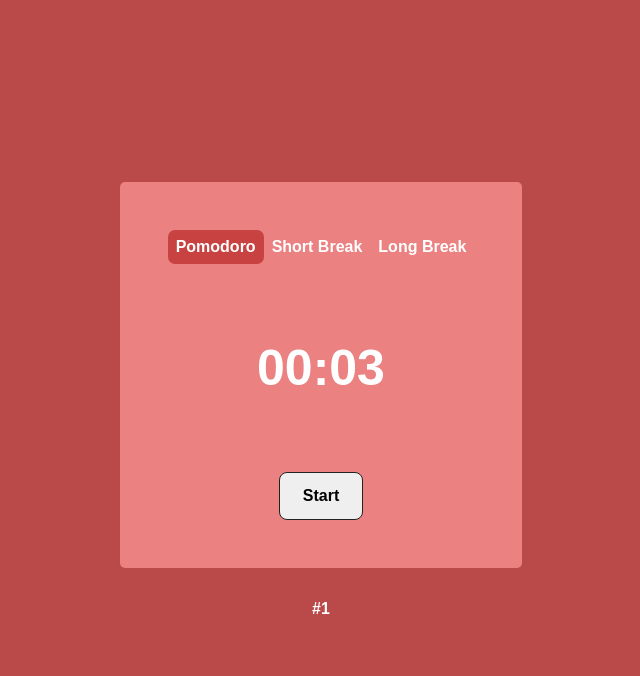
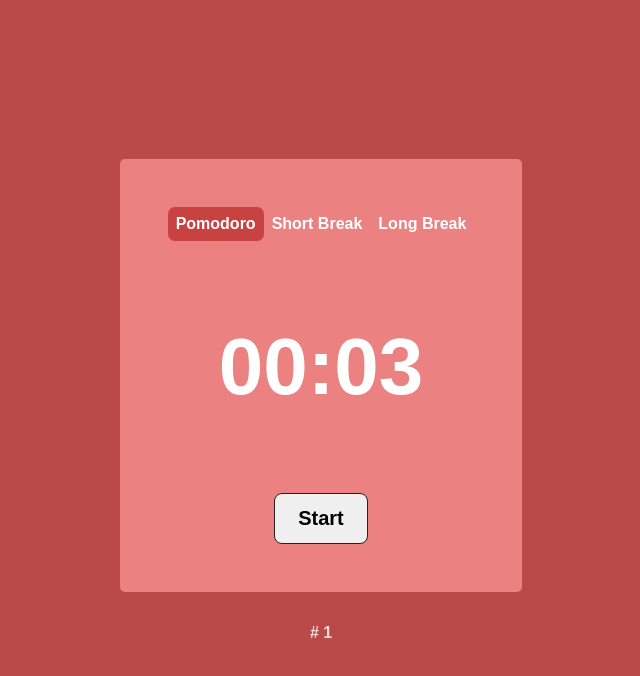
Before and after one commit to tobias0511/Pomodoro_Timer, a React (Vite) app in the folder pomodoro_timer/: page / in a window 1280 px wide. Shown: the top 676 px of the page, without its empty margins (319-959 px from the left). Built offline with nearby package versions, Linux system fonts and the light colour scheme.

Commit message:
transitions for smoother color change between pomodoro / shortBreak / longBreak

```diff
--- a/pomodoro_timer/src/App.css
+++ b/pomodoro_timer/src/App.css
@@ -6,6 +6,9 @@
   color: white;
 }
 
+:root{
+  --transition: background-color ease 0.4s;
+}
 
 .timerContainer.pomodoro{
   --main-color:rgb(186, 73, 73);
@@ -25,17 +28,6 @@
   --navbar-color:rgb(9, 122, 83);
 }
 
-/* .pomodoroContainer {
-  background-color: var(--main-color);
-  height: 100vh;
-  display: flex;
-  align-items: center;
-  justify-content: center;
-} */
-/*
-.active{
-  background-color: var(--navbar-color)
-} */
 .timerContainer{
   display: flex;
   flex-direction: column;
@@ -43,6 +35,7 @@
   justify-content: center;
   background-color: var(--main-color);
   height: 100vh;
+  transition: var(--transition);
 }
 
 .timerWrapper {
@@ -53,6 +46,7 @@
   background-color: var(--secondary-color);
   padding: 3em;
   border-radius: 5px;
+  transition: var(--transition)
 }
 
 
@@ -83,17 +77,24 @@
 }
 .timerNavContainer ul li.pomodoro{
   background-color: var(--navbar-color);
+  /* transition: background-color ease 0.4s; */
+  transition: var(--transition);
 }
 
 .timerNavContainer ul li.shortBreak{
   background-color: var(--navbar-color);
+  /* transition: background-color ease 0.4s; */
+  transition: var(--transition);
 }
 
 .timerNavContainer ul li.longBreak{
   background-color: var(--navbar-color);
+  /* transition: background-color ease 0.4s; */
+  transition: var(--transition);
 }
 .roundNumber{
   margin-top: 2em;
+  color: rgb(245, 216, 216)
 }
 
 .startButton{
@@ -103,23 +104,15 @@
   font-size: 20px;
   cursor: pointer;
   color: black;
-
-
-
-font-size: 16px;
-line-height: 20px;
-font-weight: 600;
-
-
 border: 1.7px solid #222222;
 
 
 }
 
 .countdownContainer{
-  font-size: 50px;
+  font-size: 80px;
   font-weight: bold;
   /* color: white; */
-  margin-top: 1.5em;
-  margin-bottom: 1.5em;
+  margin-top: 1em;
+  margin-bottom: 1em;
 }
--- a/pomodoro_timer/src/components/Timer.tsx
+++ b/pomodoro_timer/src/components/Timer.tsx
@@ -80,7 +80,7 @@
       </button>
 
     </div>
-    <a className="roundNumber">#{round}</a>
+    <a className="roundNumber"># {round}</a>
 
     </div>
   );
```
